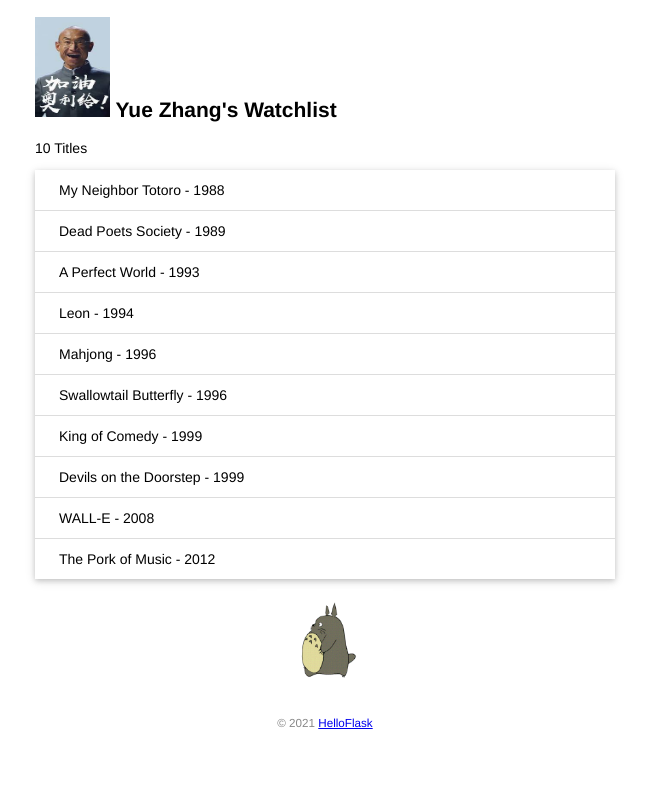
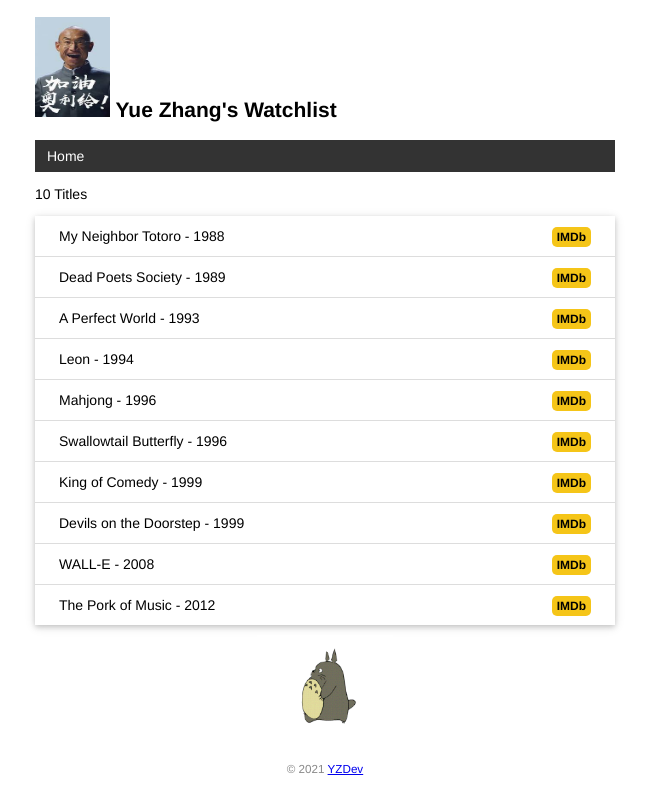
Before and after one commit to zhangyue66/AutomationWebServer, a Flask app: template templates/index.html in a window 1280 px wide. Shown: the whole page, without its empty margins (315-964 px from the left). Run offline with Flask 2, Linux system fonts and the light colour scheme; the template is opened without the code that fills it: values that come from a table or form of the project are taken from there, others are empty; data comes from the database, SQL or seed files in the repository; both versions use the stored data as it was after the commit.

Commit message:
05012021

```diff
--- a/app.py
+++ b/app.py
@@ -66,13 +66,20 @@ def forge():
 
 @app.route('/')
 def index():
-    user = User.query.first()
+
     movies = Movie.query.all()
-    return render_template("index.html",name = name,movies = movies)
+    return render_template("index.html",movies=movies)
 
 
+@app.errorhandler(404)
+def page_not_found(error):
 
+    return render_template("404.html"),404
 
+@app.context_processor
+def inject_user():
+    user = User.query.first()
+    return dict(user=user) # return {'user': user}
 
 
 
--- a/static/style.css
+++ b/static/style.css
@@ -47,3 +47,41 @@ footer {
     margin: 0 auto;
     height: 100px;
 }
+
+nav ul {
+    list-style-type: none;
+    margin: 0;
+    padding: 0;
+    overflow: hidden;
+    background-color: #333;
+}
+
+nav li {
+    float: left;
+}
+
+nav li a {
+    display: block;
+    color: white;
+    text-align: center;
+    padding: 8px 12px;
+    text-decoration: none;
+}
+
+nav li a:hover {
+    background-color: #111;
+}
+
+.float-right {
+    float: right;
+}
+
+.imdb {
+    font-size: 12px;
+    font-weight: bold;
+    color: black;
+    text-decoration: none;
+    background: #F5C518;
+    border-radius: 5px;
+    padding: 3px 5px;
+}
--- /dev/null
+++ b/templates/base.html
@@ -0,0 +1,27 @@
+<!DOCTYPE html>
+<html lang="en">
+<head>
+    {% block head %}
+    <meta charset="utf-8">
+    <meta name="viewport" content="width=device-width, initial-scale=1.0">
+    <title>{{ user.name }}'s Watchlist</title>
+    <link rel="icon" href="{{ url_for('static', filename='favicon.ico') }}">
+    <link rel="stylesheet" href="{{ url_for('static', filename='style.css') }}" type="text/css">
+    {% endblock %}
+</head>
+<body>
+<h2>
+    <img alt="Avatar" class="avatar" src="{{ url_for('static', filename='images/aoligei.jfif') }}">
+    {{ user.name }}'s Watchlist
+</h2>
+<nav>
+    <ul>
+        <li><a href="{{ url_for('index') }}">Home</a></li>
+    </ul>
+</nav>
+{% block content %}{% endblock %}
+<footer>
+    <small>&copy; 2021 <a href="https://github.com/zhangyue66">YZDev</a></small>
+</footer>
+</body>
+</html>
--- a/templates/index.html
+++ b/templates/index.html
@@ -1,26 +1,45 @@
-<!DOCTYPE html>
-<html lang="en">
-<head>
-  <meta charset="utf-8">
-  <title>{{ user.name }}'s Watchlist</title>
-  <link rel="icon" href = " {{ url_for("static",filename = "favicon.ico") }}">
-  <link rel="stylesheet" href="{{ url_for("static",filename="style.css")}}" type="text/css">
-</head>
-<body>
-<h2>
-  <img alt="Aoligei" class="avatar" src="{{ url_for('static', filename='images/aoligei.jfif') }}">
-  {{ user.name }}'s Watchlist
-</h2>
-{# 使用 length 过滤器获取 movies 变量的长度 #}
+{% extends 'base.html' %}
+
+{% block content %}
 <p>{{ movies|length }} Titles</p>
 <ul class="movie-list">
-  {% for movie in movies %}  {# 迭代 movies 变量 #}
-  <li>{{ movie.title }} - {{ movie.year }}</li>  {# 等同于 movie['title'] #}
-  {% endfor %}  {# 使用 endfor 标签结束 for 语句 #}
+  {% for movie in movies %}
+  <li>{{ movie.title }} - {{ movie.year }}
+    <span class="float-right">
+            <a class="imdb" href="https://www.imdb.com/find?q={{ movie.title }}" target="_blank" title="Find this movie on IMDb">IMDb</a>
+        </span>
+  </li>
+  {% endfor %}
 </ul>
-<img alt="Walking Totoro" class="totoro" src="{{ url_for('static', filename='images/totoro.gif') }}">
-<footer>
-  <small>&copy; 2021 <a href="http://helloflask.com/tutorial">HelloFlask</a></small>
-</footer>
-</body>
-</html>
+<img alt="Walking Totoro" class="totoro" src="{{ url_for('static', filename='images/totoro.gif') }}" title="to~to~ro~">
+{% endblock %}
+
+
+
+
+<!--<!DOCTYPE html>-->
+<!--<html lang="en">-->
+<!--<head>-->
+<!--  <meta charset="utf-8">-->
+<!--  <title>{{ user.name }}'s Watchlist</title>-->
+<!--  <link rel="icon" href = " {{ url_for("static",filename = "favicon.ico") }}">-->
+<!--  <link rel="stylesheet" href="{{ url_for("static",filename="style.css")}}" type="text/css">-->
+<!--</head>-->
+<!--<body>-->
+<!--<h2>-->
+<!--  <img alt="Aoligei" class="avatar" src="{{ url_for('static', filename='images/aoligei.jfif') }}">-->
+<!--  {{ user.name }}'s Watchlist-->
+<!--</h2>-->
+<!--{# 使用 length 过滤器获取 movies 变量的长度 #}-->
+<!--<p>{{ movies|length }} Titles</p>-->
+<!--<ul class="movie-list">-->
+<!--  {% for movie in movies %}  {# 迭代 movies 变量 #}-->
+<!--  <li>{{ movie.title }} - {{ movie.year }}</li>  {# 等同于 movie['title'] #}-->
+<!--  {% endfor %}  {# 使用 endfor 标签结束 for 语句 #}-->
+<!--</ul>-->
+<!--<img alt="Walking Totoro" class="totoro" src="{{ url_for('static', filename='images/totoro.gif') }}">-->
+<!--<footer>-->
+<!--  <small>&copy; 2021 <a href="http://helloflask.com/tutorial">HelloFlask</a></small>-->
+<!--</footer>-->
+<!--</body>-->
+<!--</html>-->
```
Also changed, not shown: templates/404.html (added, +42 -0 lines), data.db, static/images/error.PNG (added).
